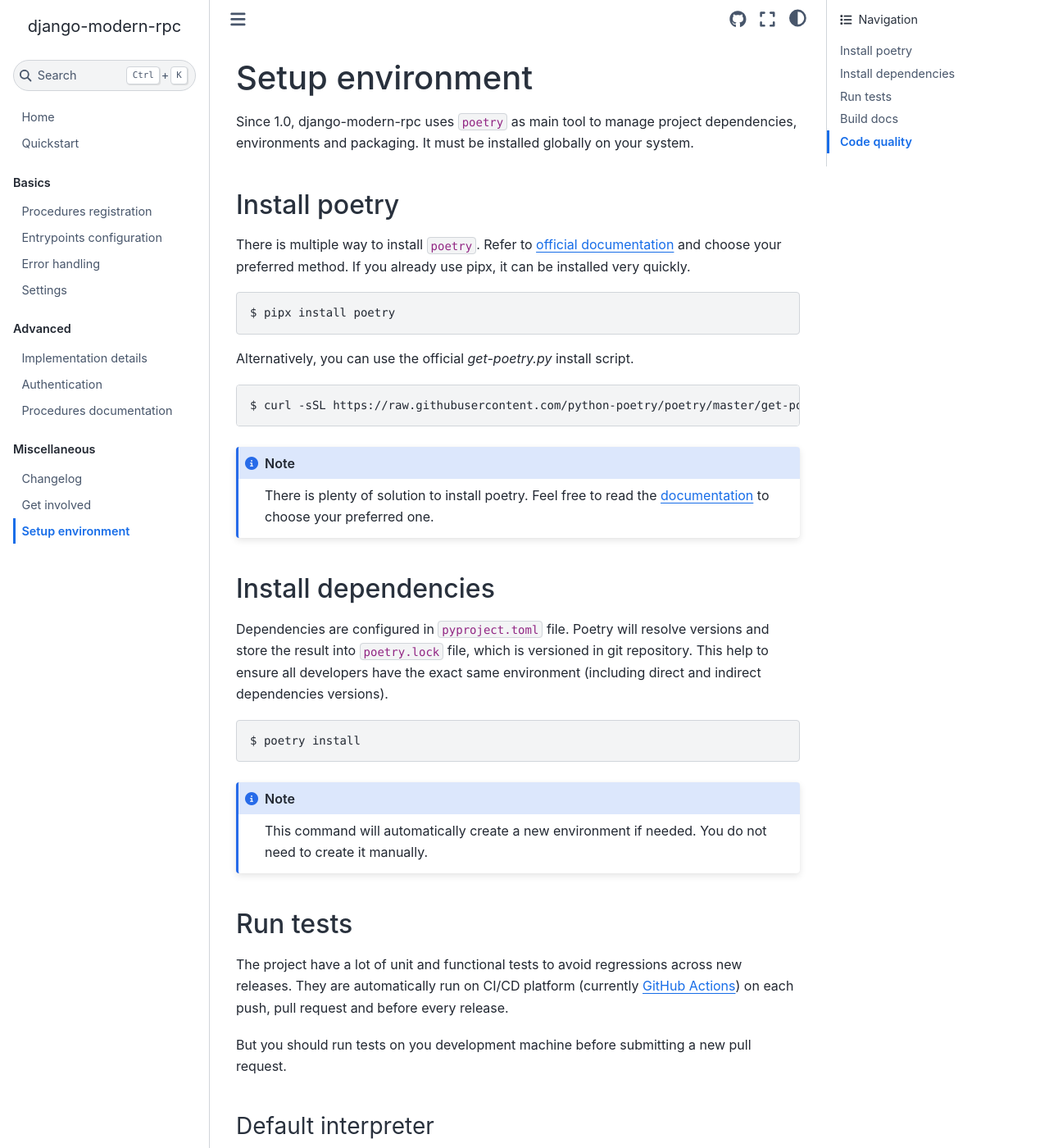
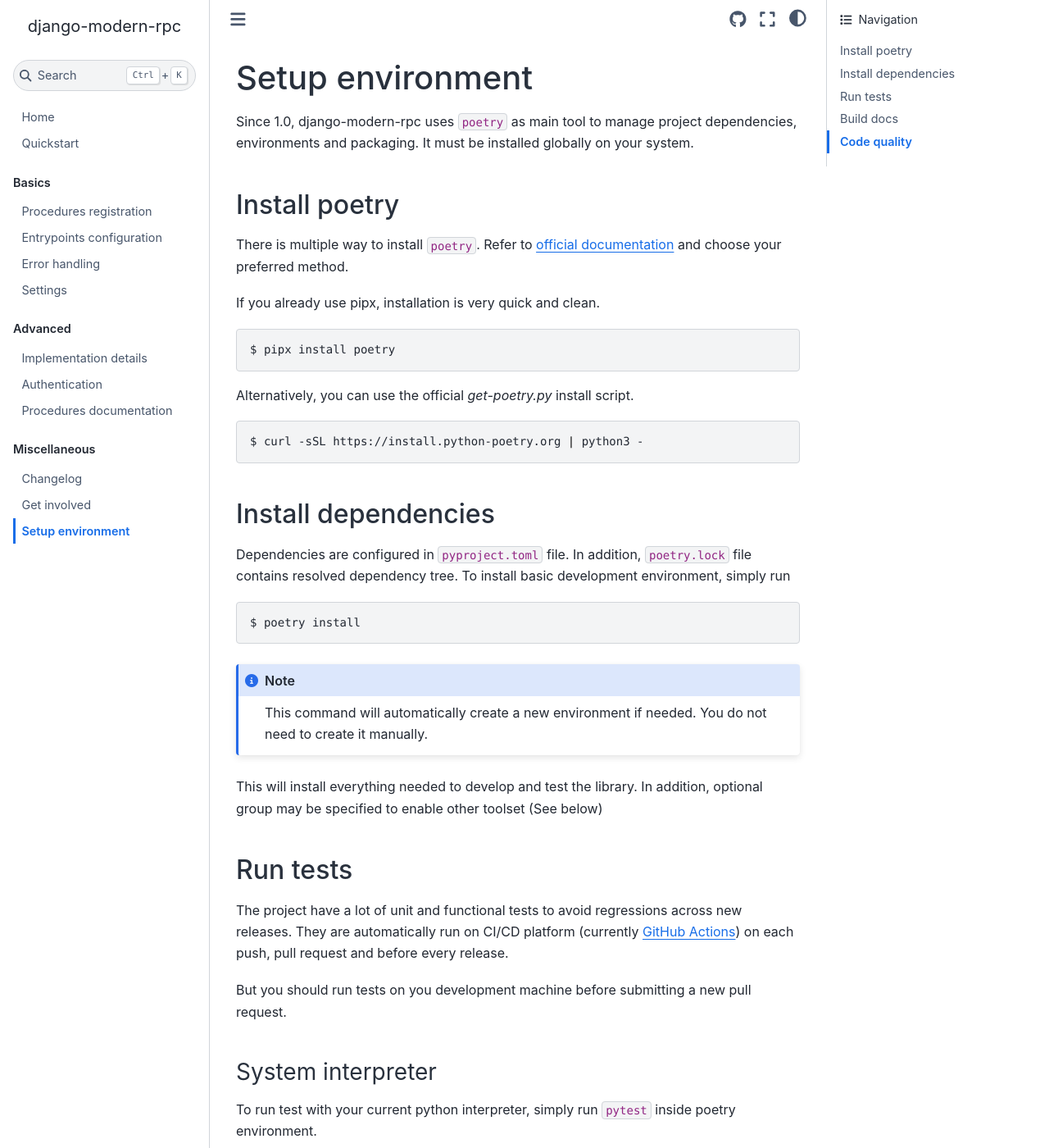
Before and after one commit to alorence/django-modern-rpc, a Sphinx documentation site: the page built from docs/contribute/setup_environment.rst, in a window 1280 px wide and 1400 px high. Shown: the whole window at 82% size. Built offline with Sphinx 7.4.7 and the Sphinx Book theme 1.1.4, drawn with Linux system fonts in a browser that asks for light colours; some of the changed text lies outside the part shown.

Commit message:
More docs updates

```diff
--- a/docs/changelog.rst
+++ b/docs/changelog.rst
@@ -1,6 +1,3 @@
-Changelog
----------
-
 .. include:: ../CHANGELOG.md
    :parser: myst_parser.sphinx_
-   :start-line: 1
+   :start-line: 0
--- a/docs/contribute/setup_environment.rst
+++ b/docs/contribute/setup_environment.rst
@@ -8,9 +8,10 @@
 --------------
 
 There is multiple way to install ``poetry``. Refer to `official documentation`_ and choose your preferred method.
-If you already use pipx, it can be installed very quickly.
 
 .. _official documentation: https://python-poetry.org/docs/#installation
+
+If you already use pipx, installation is very quick and clean.
 
 .. code-block:: bash
 
@@ -20,18 +21,13 @@
 
 .. code-block:: bash
 
-   $ curl -sSL https://raw.githubusercontent.com/python-poetry/poetry/master/get-poetry.py | python -
-
-.. note::
-   There is plenty of solution to install poetry. Feel free to read the
-   `documentation <https://python-poetry.org/docs/#installation>`_ to choose your preferred one.
+   $ curl -sSL https://install.python-poetry.org | python3 -
 
 Install dependencies
 --------------------
 
-Dependencies are configured in ``pyproject.toml`` file. Poetry will resolve versions and store the result into
-``poetry.lock`` file, which is versioned in git repository. This help to ensure all developers have the exact same
-environment (including direct and indirect dependencies versions).
+Dependencies are configured in ``pyproject.toml`` file. In addition, ``poetry.lock`` file contains resolved dependency
+tree. To install basic development environment, simply run
 
 .. code-block:: bash
 
@@ -40,17 +36,20 @@
 .. note::
    This command will automatically create a new environment if needed. You do not need to create it manually.
 
+This will install everything needed to develop and test the library. In addition, optional group may be specified
+to enable other toolset (See below)
+
 Run tests
 ---------
 
 The project have a lot of unit and functional tests to avoid regressions across new releases. They are automatically
-run on CI/CD platform (currently `GitHub Actions <https://github.com/alorence/django-modern-rpc/actions>`_) on each push,
-pull request and before every release.
+run on CI/CD platform (currently `GitHub Actions <https://github.com/alorence/django-modern-rpc/actions>`_) on each
+push, pull request and before every release.
 
 But you should run tests on you development machine before submitting a new pull request.
 
-Default interpreter
-^^^^^^^^^^^^^^^^^^^
+System interpreter
+^^^^^^^^^^^^^^^^^^
 
 To run test with your current python interpreter, simply run ``pytest`` inside poetry environment.
 
@@ -61,11 +60,13 @@
 Python / Django versions matrix
 ^^^^^^^^^^^^^^^^^^^^^^^^^^^^^^^
 
-To test all python / django version combinations, you can run ``tox`` which itself run ``pytest`` in different
-virtual environments with correct versions installed.
+If you have multiple python versions on your system, or if you have pyenv installed, you can setup tox and perform
+tests against multiple python / django versions
 
 .. code-block:: shell
 
+   $ poetry install --with tox
+   $ pyenv local system 3.8 3.6 3.5
    $ poetry run tox
 
 To speedup tests run, you can use ``-p`` option to parallelize environment specific tests
@@ -81,8 +82,15 @@
 Build docs
 ----------
 
-If you need to update documentation, you can rebuild it with a simple ``make`` command (always inside ``poetry``
-environment).
+If you need to update documentation, first install required dependencies
+
+.. code-block:: bash
+
+   poetry install --with docs
+
+Then, `cd` into docs directory and use Makefile pre-defined commands.
+
+To build docs with required options:
 
 .. code-block:: bash
    :caption: from docs/ directory
@@ -108,6 +116,7 @@
 
 .. code-block:: bash
 
+   poetry install --with black,pylint,mypy,pylama
    poetry run tox -e black,pylint,mypy,pylama
 
 .. important::
```
Also changed, not shown: other parts of docs/contribute/setup_environment.rst (+2 -2 lines).
